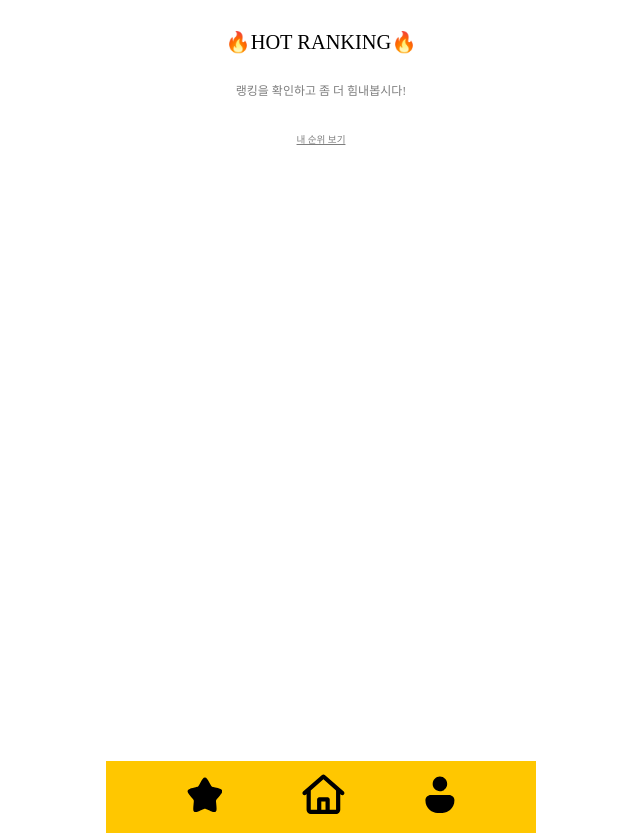
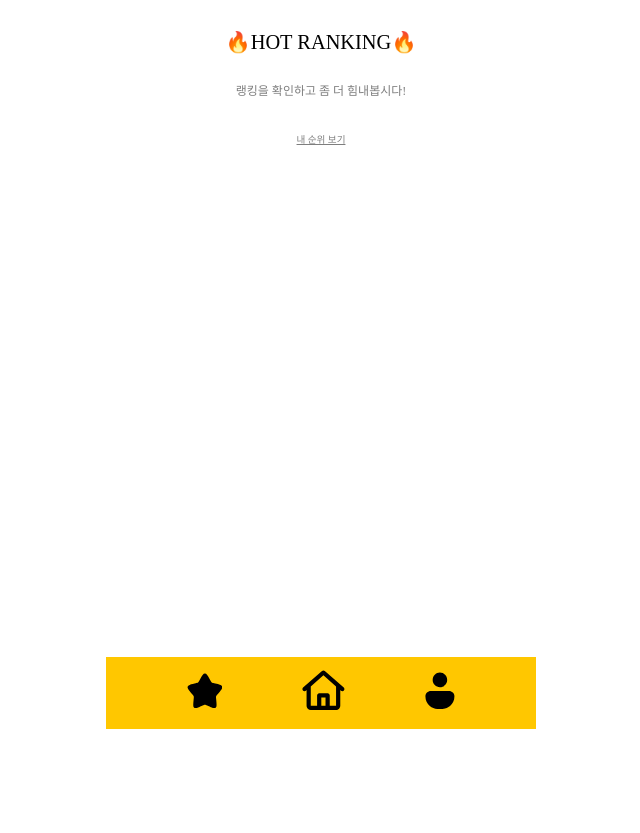
Before and after one commit to LikeLion-at-DGU/2024-simba-1--Undugi, a Django app: page /ranking/rank/ in a window 1280 px wide. Shown: the part 265-1098 px from the top of the page, without its empty margins (319-959 px from the left). After the commit the page ends 994 px from the top, so only its background shows below. Run offline with Django 5.2, Linux system fonts and the light colour scheme; data that the repository does not hold is empty; some web fonts are replaced.

Commit message:
feat. 진짜 마지막 !!

```diff
--- a/project/project/static/css/ranking/ranking.css
+++ b/project/project/static/css/ranking/ranking.css
@@ -74,7 +74,7 @@ body {
   display: flex;
   flex-direction: column;
   width: 430px;
-  height: 700px;
+  height: 596px;
   padding: 31px 0;
 }
 
--- a/project/ranking/views.py
+++ b/project/ranking/views.py
@@ -6,7 +6,7 @@ from .utils import update_rankings
 def ranking_page(request):
     # 랭킹 업데이트 함수 호출
     update_rankings()
-    top_rankings = list(Ranking.objects.order_by('rank')[:6])
+    top_rankings = list(Ranking.objects.order_by('rank')[:5])
     user_ranking = None
     user_rank=None
     # 사용자가 인증된 상태인지 확인
```
